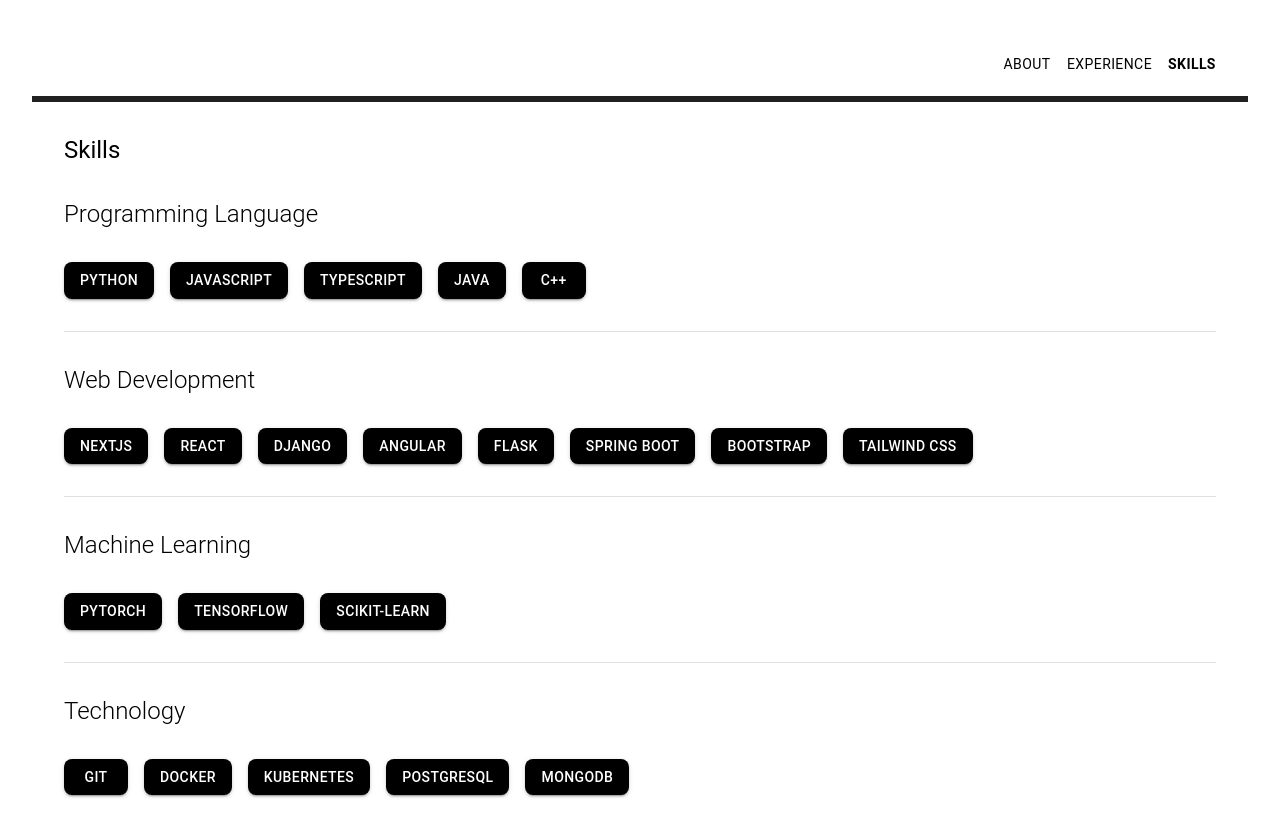
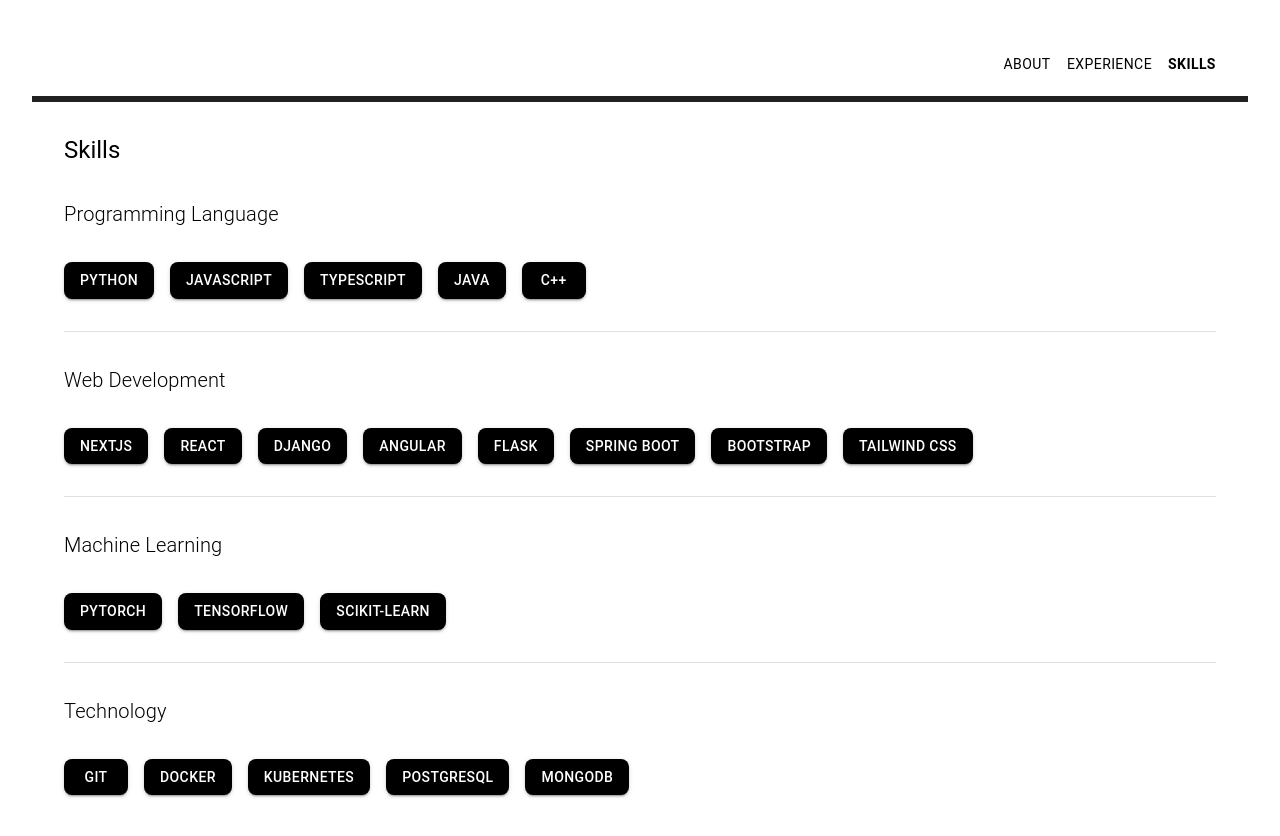
Before and after one commit to shauhong/shauhong.github.io, a Next.js app: page /skills in a window 1280 px wide. Shown: the top 836 px of the page. Built offline with nearby package versions, Linux system fonts and the light colour scheme.

Commit message:
Update skills section

```diff
--- a/src/app/skills/page.js
+++ b/src/app/skills/page.js
@@ -103,7 +103,7 @@
 function SkillMatrix({title, skills}) {
     return (
         <Box sx={{ display: "block" }}>
-            <Typography variant="h5" component="div" sx={{ display: "block" }} fontWeight="light">
+            <Typography variant="h6" component="div" sx={{ display: "block" }} fontWeight="light">
                 {title}
             </Typography>
             <Grid2 container sx={{ my: 4 }} rowSpacing={2} columnSpacing={2}>
```
